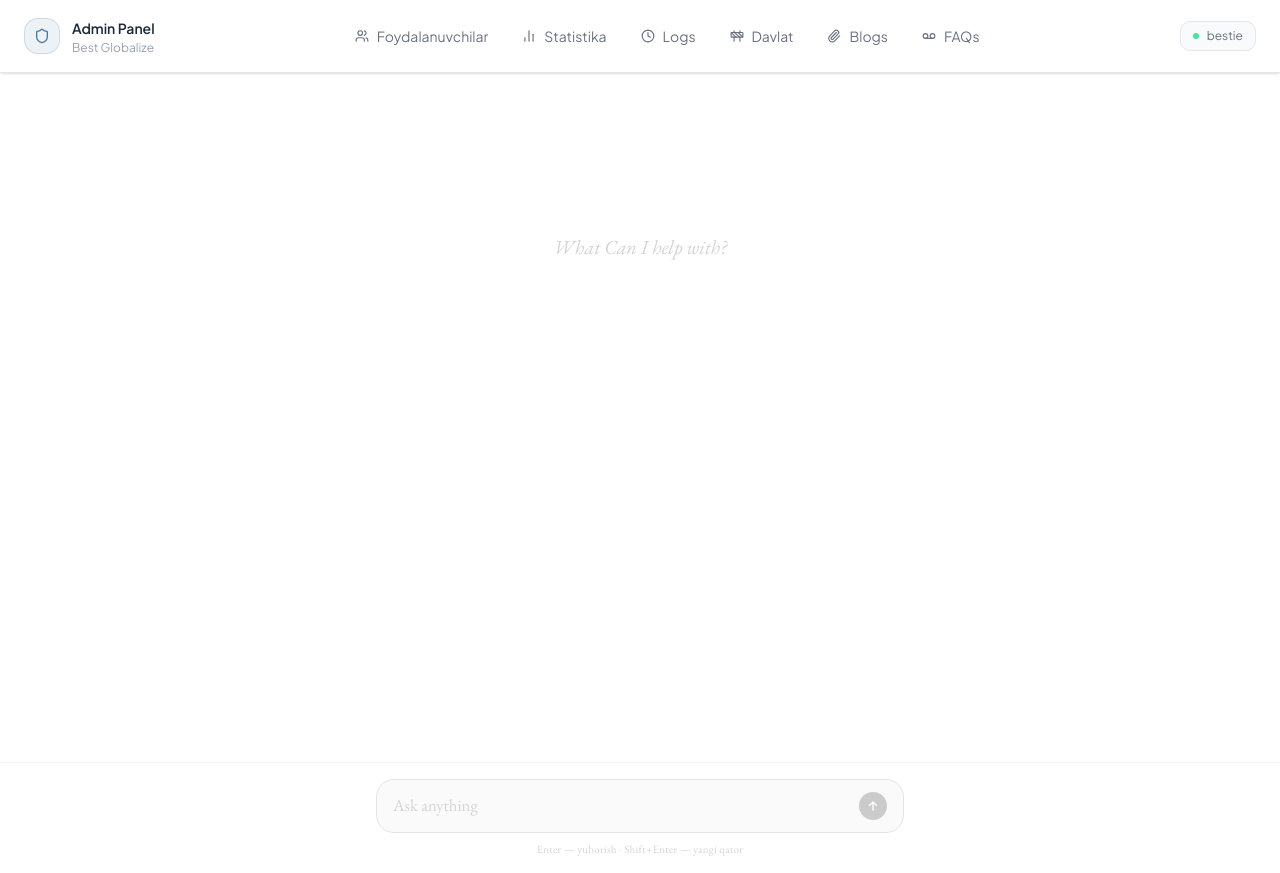
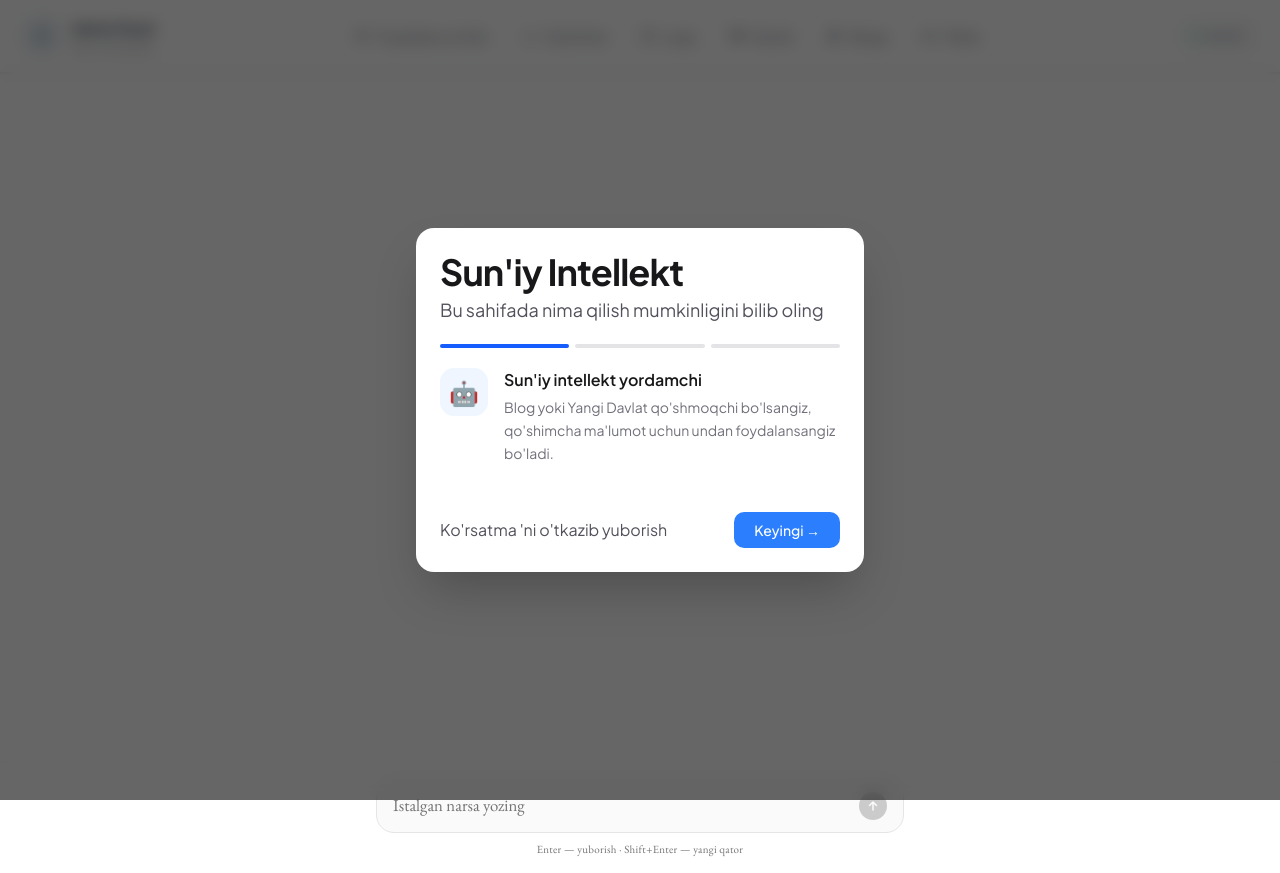
Before and after one commit to islome/migration, a Next.js app: page /admin/ai_agent in a window 1280 px wide. Built offline with nearby package versions, Linux system fonts and the light colour scheme.

Commit message:
new guide section created for admin

```diff
--- a/app/admin/ai_agent/page.tsx
+++ b/app/admin/ai_agent/page.tsx
@@ -1,5 +1,6 @@
 "use client";
 
+import PageInfoModal from "@/components/ui/guide";
 import {
   BarChart2,
   Clock,
@@ -155,6 +156,32 @@ export default function Home() {
           </div>
         </div>
       </header>
+      <PageInfoModal
+        pageKey="dashboard"
+        title="Sun'iy Intellekt"
+        subtitle="Bu sahifada nima qilish mumkinligini bilib oling"
+        steps={[
+          {
+            icon: "🤖",
+            title: "Sun'iy intellekt yordamchi",
+            description:
+              "Blog yoki Yangi Davlat qo'shmoqchi bo'lsangiz, qo'shimcha ma'lumot uchun undan foydalansangiz bo'ladi.",
+          },
+          {
+            icon: "🔍",
+            title: "Nima qiladi",
+            description:
+              "Sun'iy Intellektga siz o'z ishingiz to'g'risida istalgan savolingizni berish va izlanish qilishingiz mumkin bo'ladi.",
+          },
+          {
+            icon: "📤",
+            title: "Izlanish",
+            description:
+              "Sun'iy intellektga Admin uchun kerakli va qiziqtirgan savollarni berish va qo'shimcha ma'lumot olishingiz mumkin.",
+          },
+        ]}
+        accentColor="blue"
+      />
       <div
         className="flex flex-col h-screen bg-white text-neutral-900"
         style={{ fontFamily: "'EB Garamond', Georgia, serif" }}
@@ -164,12 +191,11 @@ export default function Home() {
         textarea { font-family: inherit; }
       `}</style>
 
-        {/* Messages */}
         <div className="flex-1 overflow-y-auto">
           <div className="max-w-xl w-full mx-auto px-6 py-12 space-y-10">
             {messages.length === 0 && (
-              <p className="text-neutral-300 text-xl italic mt-28 text-center select-none">
-                What Can I help with?
+              <p className="text-neutral-500 text-xl italic mt-28 text-center select-none">
+                Nima yordam bera olaman?
               </p>
             )}
 
@@ -180,7 +206,7 @@ export default function Home() {
                   msg.role === "user" ? "items-end" : "items-start"
                 }`}
               >
-                <span className="text-[11px] tracking-widest uppercase text-neutral-300">
+                <span className="text-[11px] tracking-widest uppercase text-neutral-400">
                   {msg.role === "user" ? "Siz" : "AI"}
                 </span>
 
@@ -223,13 +249,13 @@ export default function Home() {
 
         <div className="bg-white border-t border-neutral-100">
           <div className="max-w-xl w-full mx-auto px-6 py-4">
-            <div className="flex items-end gap-3 border border-neutral-200 rounded-2xl px-4 py-3 bg-neutral-50 focus-within:bg-white focus-within:border-neutral-400 transition-all duration-200">
+            <div className="flex items-end gap-3 border border-neutral-200 rounded-2xl px-4 py-3 bg-neutral-50 focus-within:bg-white focus-within:border-neutral-500 transition-all duration-200">
               <textarea
                 ref={textareaRef}
                 rows={1}
                 value={input}
-                placeholder="Ask anything"
-                className="flex-1 bg-transparent outline-none resize-none text-[1.05rem] leading-relaxed text-neutral-800 placeholder-neutral-300"
+                placeholder="Istalgan narsa yozing"
+                className="flex-1 bg-transparent outline-none resize-none text-[1.05rem] leading-relaxed text-neutral-800 placeholder-neutral-500"
                 style={{ maxHeight: "140px", overflowY: "auto" }}
                 onChange={(e) => {
                   setInput(e.target.value);
@@ -246,7 +272,7 @@ export default function Home() {
               <button
                 onClick={handleSubmit}
                 disabled={loading || !input.trim()}
-                className="flex-shrink-0 w-7 h-7 rounded-full bg-neutral-900 flex items-center justify-center disabled:opacity-20 hover:bg-neutral-700 active:scale-95 transition-all duration-150"
+                className="shrink-0 w-7 h-7 rounded-full bg-neutral-900 flex items-center justify-center disabled:opacity-20 hover:bg-neutral-700 active:scale-95 transition-all duration-150"
               >
                 <svg width="12" height="12" viewBox="0 0 12 12" fill="none">
                   <path
@@ -259,7 +285,7 @@ export default function Home() {
                 </svg>
               </button>
             </div>
-            <p className="text-center text-[11px] text-neutral-300 mt-2 select-none tracking-wide">
+            <p className="text-center text-[11px] text-neutral-500 mt-2 select-none tracking-wide">
               Enter — yuborish · Shift+Enter — yangi qator
             </p>
           </div>
--- a/app/admin/country/page.tsx
+++ b/app/admin/country/page.tsx
@@ -6,6 +6,7 @@ import { supabase } from "@/lib/supabase";
 import Link from "next/link";
 import {
   BarChart2,
+  BotIcon,
   Clock,
   Construction,
   EditIcon,
@@ -266,7 +267,9 @@ const CountryCard = ({
           transition: "background 0.3s ease",
         }}
       >
-        <span style={{ fontSize: "42px", lineHeight: 1, color: "white" }}>{country.flag}</span>
+        <span style={{ fontSize: "42px", lineHeight: 1, color: "white" }}>
+          {country.flag}
+        </span>
         <div>
           <h3
             style={{
@@ -682,6 +685,13 @@ export default function CountriesPage() {
               <VoicemailIcon className="w-3.5 h-3.5" />
               FAQs
             </Link>
+            <Link
+              href="/admin/ai_agent"
+              className="flex items-center gap-2 text-sm text-gray-500 hover:text-[#4a7a9b] px-3 py-1.5 rounded-lg hover:bg-[#89aac3]/10 border border-transparent hover:border-[#89aac3]/20 transition"
+            >
+              <BotIcon className="w-3.5 h-3.5" />
+              AI
+            </Link>
           </div>
 
           <div className="flex items-center gap-3">
--- /dev/null
+++ b/components/ui/guide.tsx
@@ -0,0 +1,171 @@
+"use client";
+
+import { useEffect, useState } from "react";
+
+interface Step {
+  icon: string;
+  title: string;
+  description: string;
+}
+
+interface PageInfoModalProps {
+  pageKey: string; // unique
+  title: string;
+  subtitle?: string;
+  steps: Step[];
+  accentColor?: string;
+}
+
+export default function PageInfoModal({
+  pageKey,
+  title,
+  subtitle,
+  steps,
+  accentColor = "indigo",
+}: PageInfoModalProps) {
+  const [isOpen, setIsOpen] = useState(false);
+  const [activeStep, setActiveStep] = useState(0);
+
+  const storageKey = `page-intro-seen:${pageKey}`;
+
+  useEffect(() => {
+    const seen = localStorage.getItem(storageKey);
+    if (!seen) {
+      const t = setTimeout(() => setIsOpen(true), 400);
+      return () => clearTimeout(t);
+    }
+  }, [storageKey]);
+
+  const handleClose = () => {
+    localStorage.setItem(storageKey, "true");
+    setIsOpen(false);
+  };
+
+  const handleNext = () => {
+    if (activeStep < steps.length - 1) {
+      setActiveStep((s) => s + 1);
+    } else {
+      handleClose();
+    }
+  };
+
+  const handlePrev = () => {
+    if (activeStep > 0) setActiveStep((s) => s - 1);
+  };
+
+  if (!isOpen) return null;
+
+  const isLast = activeStep === steps.length - 1;
+
+  return (
+    <>
+      <div
+        className="fixed inset-0 z-50 bg-black/60 backdrop-blur-sm"
+        style={{ animation: "fadeIn 0.5s ease" }}
+        onClick={handleClose}
+      />
+
+      <div className="fixed inset-0 z-50 flex items-center justify-center p-4 pointer-events-none">
+        <div
+          className="pointer-events-auto w-full max-w-md bg-white dark:bg-zinc-900 rounded-2xl shadow-2xl overflow-hidden"
+          style={{ animation: "slideUp 0.5s cubic-bezier(0.34,1.56,0.64,1)" }}
+          onClick={(e) => e.stopPropagation()}
+        >
+
+          <div className="p-6">
+            <div className="mb-5">
+              <h2 className="text-4xl font-bold text-zinc-900 dark:text-white tracking-tight">
+                {title}
+              </h2>
+              {subtitle && (
+                <p className="mt-1 text-lg text-zinc-600 dark:text-zinc-400">
+                  {subtitle}
+                </p>
+              )}
+            </div>
+
+            <div className="flex gap-1.5 mb-5">
+              {steps.map((_, i) => (
+                <button
+                  key={i}
+                  onClick={() => setActiveStep(i)}
+                  className={`h-1 flex-1 rounded-full transition-all duration-300 ${
+                    i === activeStep
+                      ? `bg-${accentColor}-600`
+                      : i < activeStep
+                        ? `bg-${accentColor}-200 dark:bg-${accentColor}-800`
+                        : "bg-zinc-200 dark:bg-zinc-700"
+                  }`}
+                />
+              ))}
+            </div>
+
+            <div
+              key={activeStep}
+              className="min-h-30"
+              style={{ animation: "stepIn 0.2s ease" }}
+            >
+              <div className="flex items-start gap-4">
+                <div
+                  className={`shrink-0 w-12 h-12 rounded-xl bg-${accentColor}-50 dark:bg-${accentColor}-950 flex items-center justify-center text-2xl`}
+                >
+                  {steps[activeStep].icon}
+                </div>
+                <div>
+                  <h3 className="font-semibold text-zinc-900 dark:text-white mb-1">
+                    {steps[activeStep].title}
+                  </h3>
+                  <p className="text-sm text-zinc-500 dark:text-zinc-400 leading-relaxed">
+                    {steps[activeStep].description}
+                  </p>
+                </div>
+              </div>
+            </div>
+
+            {/* Footer */}
+            <div className="mt-6 flex items-center justify-between">
+              <button
+                onClick={handleClose}
+                className="text-xm text-zinc-600 hover:text-zinc-600 dark:hover:text-zinc-300 transition-colors cursor-pointer"
+              >
+                Ko'rsatma &apos;ni o&apos;tkazib yuborish
+              </button>
+
+              <div className="flex gap-2">
+                {activeStep > 0 && (
+                  <button
+                    onClick={handlePrev}
+                    className="px-4 py-2 text-sm rounded-lg border border-zinc-200 dark:border-zinc-700 text-zinc-600 dark:text-zinc-300 hover:bg-zinc-50 dark:hover:bg-zinc-800 transition-colors"
+                  >
+                    Orqaga
+                  </button>
+                )}
+                <button
+                  onClick={handleNext}
+                  className={`px-5 py-2 text-sm rounded-lg bg-${accentColor}-500 hover:bg-${accentColor}-600 text-white font-medium transition-colors cursor-pointer`}
+                >
+                  {isLast ? "Boshlash →" : "Keyingi →"}
+                </button>
+              </div>
+            </div>
+          </div>
+        </div>
+      </div>
+
+      <style>{`
+        @keyframes fadeIn {
+          from { opacity: 0; }
+          to { opacity: 1; }
+        }
+        @keyframes slideUp {
+          from { opacity: 0; transform: translateY(44px) scale(0.97); }
+          to { opacity: 1; transform: translateY(0) scale(1); }
+        }
+        @keyframes stepIn {
+          from { opacity: 0; transform: translateX(18px); }
+          to { opacity: 1; transform: translateX(0); }
+        }
+      `}</style>
+    </>
+  );
+}
```
